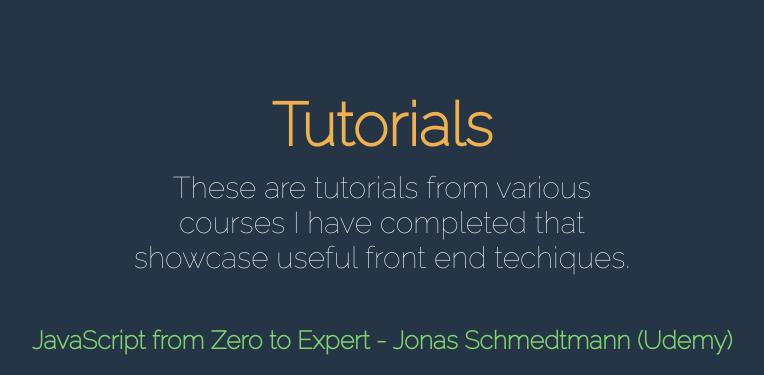
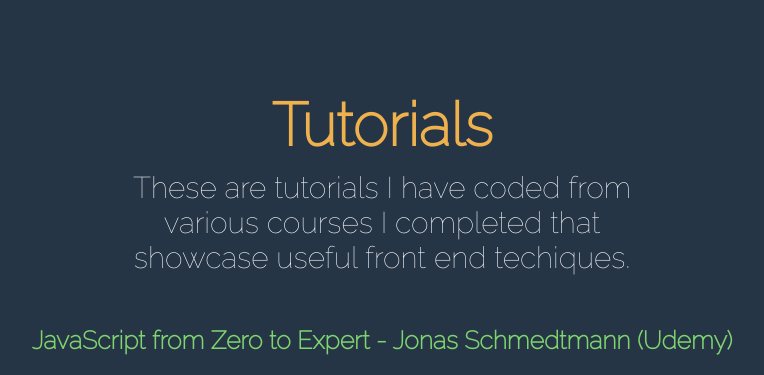
Before and after one commit to GidBerridge/tutorials, a website built with Parcel: page index.html in a window 1280 px wide. Shown: the top 375 px of the page, without its empty margins (258-1022 px from the left). Built offline with nearby package versions, Linux system fonts and the light colour scheme.

Commit message:
text changed

```diff
--- a/index.html
+++ b/index.html
@@ -16,8 +16,8 @@
         <section class="flex-justify-center">
             <div class="title u-padding-top">
                 <h1 class="heading-primary--main">Tutorials</h1>
-                <p class="heading-primary--sub">These are tutorials from various courses
-                    I have completed that showcase useful front end techiques.</p>
+                <p class="heading-primary--sub">These are tutorials I have coded from various courses
+                    I completed that showcase useful front end techiques.</p>
             </div>
         </section>
 
```
